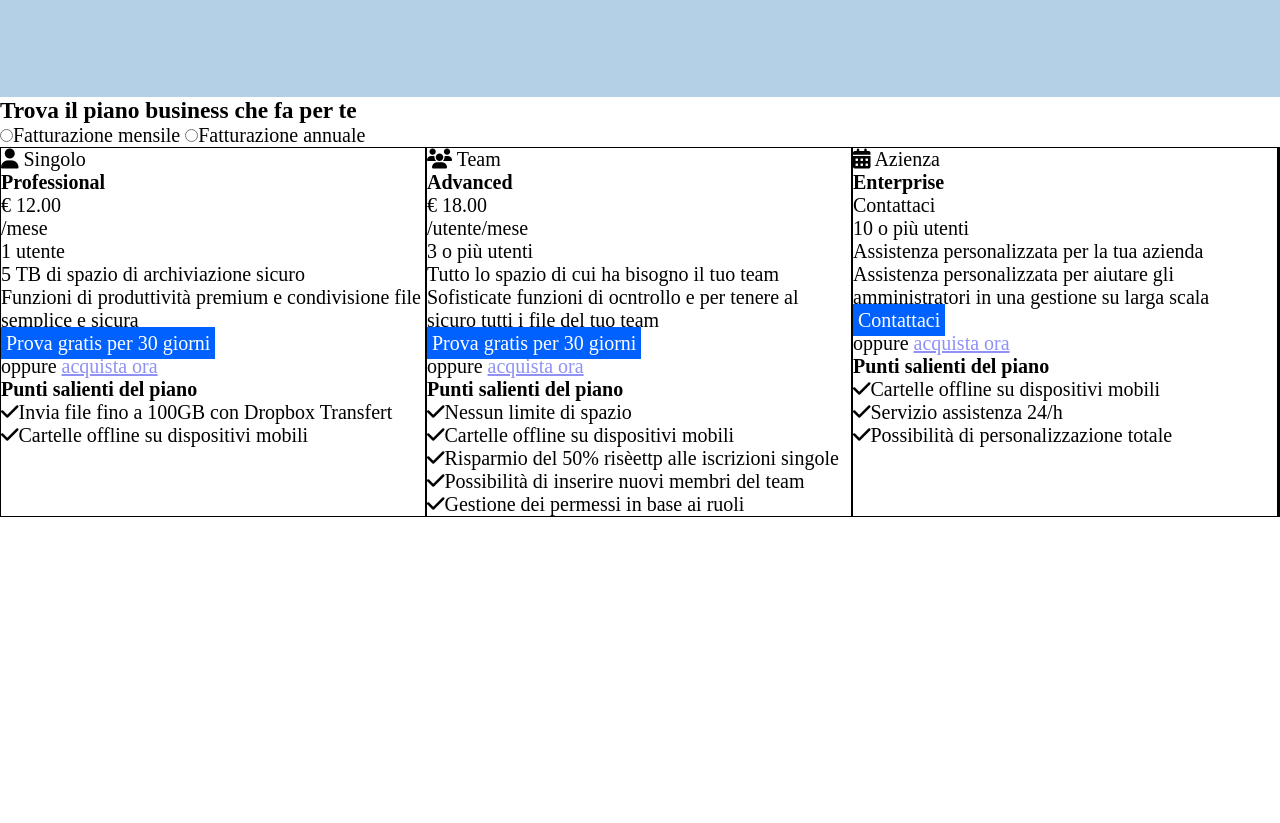
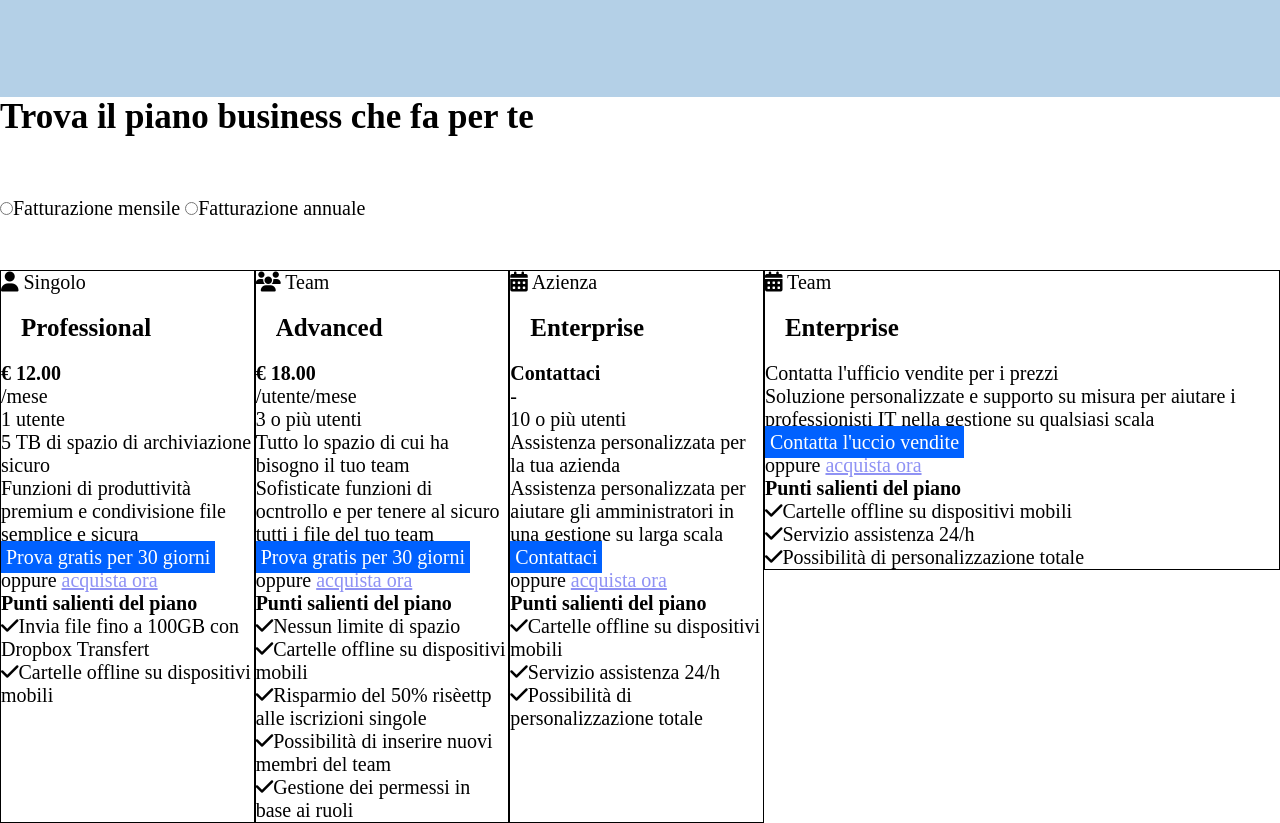
Before and after one commit to Cinzia00/htmlcss-dropbox, a plain HTML site: page index.html in a window 1280 px wide. Shown: the part 661-1484 px from the top of the page. Before the commit the page ends 1178 px from the top, so only its background shows below. Drawn offline with Linux system fonts and the light colour scheme; files whose address does not match are found by name.

Commit message:
fix section

```diff
--- a/css/style.css
+++ b/css/style.css
@@ -91,3 +91,28 @@ h2 {
 .col-border {
     border: 1px solid black;
 }
+
+h3 {
+    display: inline-block;
+    font-size: 35px;
+    text-align: center;
+}
+
+.utente {
+    font-size: 25px;
+    padding: 20px;
+}
+
+.costo {
+    font-weight: bold;
+    padding-bottom: 0 20px 5px;
+}
+
+.radio {
+    padding-top: 60px;
+    padding-bottom: 50px;
+}
+
+.radio-item {
+    padding-left: 20px;
+}
--- a/index.html
+++ b/index.html
@@ -53,7 +53,7 @@
                 <div class="row row_bg-celeste">
                     <div class="col col4-12">Finalmente tutti i tuoi strumenti, contenuti e collaboratori sono accessibili dallo stesso posto. Dropbox Business è più di uno spazio di archiviazine sicuro: è un modo intelligente e integrato per ottimizzare il flusso di lavoro esistente.
                         <a class="button_bg" href="">Inizia la tua prova gratuita</a>
-                        <a class="button-annulla" href="">Annulla in qualsiasi momento</a>
+                        <p>Annulla in qualsiasi momento</p>
                         <i class="arrow fa-solid fa-arrow-down"></i>
                     </div>
                     <div class="col col8-12">
@@ -71,17 +71,17 @@
                 </div>
             </div>
             <div class="container">
-                <div class="row">
-                    <div class="col">
+                <div class="row radio">
+                    <div class="col-radio">
                         <input type="radio">Fatturazione mensile
-                        <input type="radio">Fatturazione annuale
+                        <input class="radio-item" type="radio">Fatturazione annuale
                     </div>
                 </div>
                 <div class="row">
                     <div class="col col-card col-border">
                         <div><i class="fa-solid fa-user"></i> Singolo</div>
-                        <h4>Professional</h4>
-                        <p>€ 12.00</p>
+                        <h4 class="utente">Professional</h4>
+                        <p class="costo">€ 12.00</p>
                         <p>/mese</p>
                         <p>1 utente</p>
                         <p>5 TB di spazio di archiviazione sicuro</p>
@@ -98,8 +98,8 @@
                     </div>
                     <div class="col col-card col-border">
                         <div><i class="fa-solid fa-users"></i> Team</div>
-                        <h4>Advanced</h4>
-                        <p>€ 18.00</p>
+                        <h4 class="utente">Advanced</h4>
+                        <p class="costo">€ 18.00</p>
                         <p>/utente/mese</p>
                         <p>3 o più utenti</p>
                         <p>Tutto lo spazio di cui ha bisogno il tuo team</p>
@@ -119,8 +119,9 @@
                     </div>
                     <div class="col col-card col-border">
                         <div><i class="fa-solid fa-calendar-days"></i> Azienza</div>
-                        <h4>Enterprise</h4>
-                        <p>Contattaci</p>
+                        <h4 class="utente">Enterprise</h4>
+                        <p class="costo">Contattaci</p>
+                        <div>-</div>
                         <p>10 o più utenti</p>
                         <p>Assistenza personalizzata per la tua azienda</p>
                         <p>Assistenza personalizzata per aiutare gli amministratori in una gestione su larga scala</p>
@@ -135,10 +136,27 @@
                             <li><i class="fa-solid fa-check"></i>Possibilità di personalizzazione totale</li>
                         </ul>
                     </div>
-                    <div class="col col-border">
-
+                    <div>
+                        <div class="big-row">
+                            <div class="col col-border col-12">
+                                <div><i class="fa-solid fa-calendar-days"></i> Team</div>
+                                <h4 class="utente">Enterprise</h4>
+                                <p>Contatta l'ufficio vendite per i prezzi</p>
+                                <p>Soluzione personalizzate e supporto su misura per aiutare i professionisti IT nella gestione su qualsiasi scala</p>
+                                <a class="button_bg" href="">Contatta l'uccio vendite
+                                </a>
+                                <p>oppure
+                                    <a class="link" href="">acquista ora</a>
+                                </p>
+                                <strong>Punti salienti del piano</strong>
+                                <ul>
+                                    <li><i class="fa-solid fa-check"></i>Cartelle offline su dispositivi mobili</li>
+                                    <li><i class="fa-solid fa-check"></i>Servizio assistenza 24/h </li>
+                                    <li><i class="fa-solid fa-check"></i>Possibilità di personalizzazione totale</li>
+                                </ul>
+                            </div>
+                        </div>
                     </div>
-                </div>
             </div>
         </section>
     </main>
```
